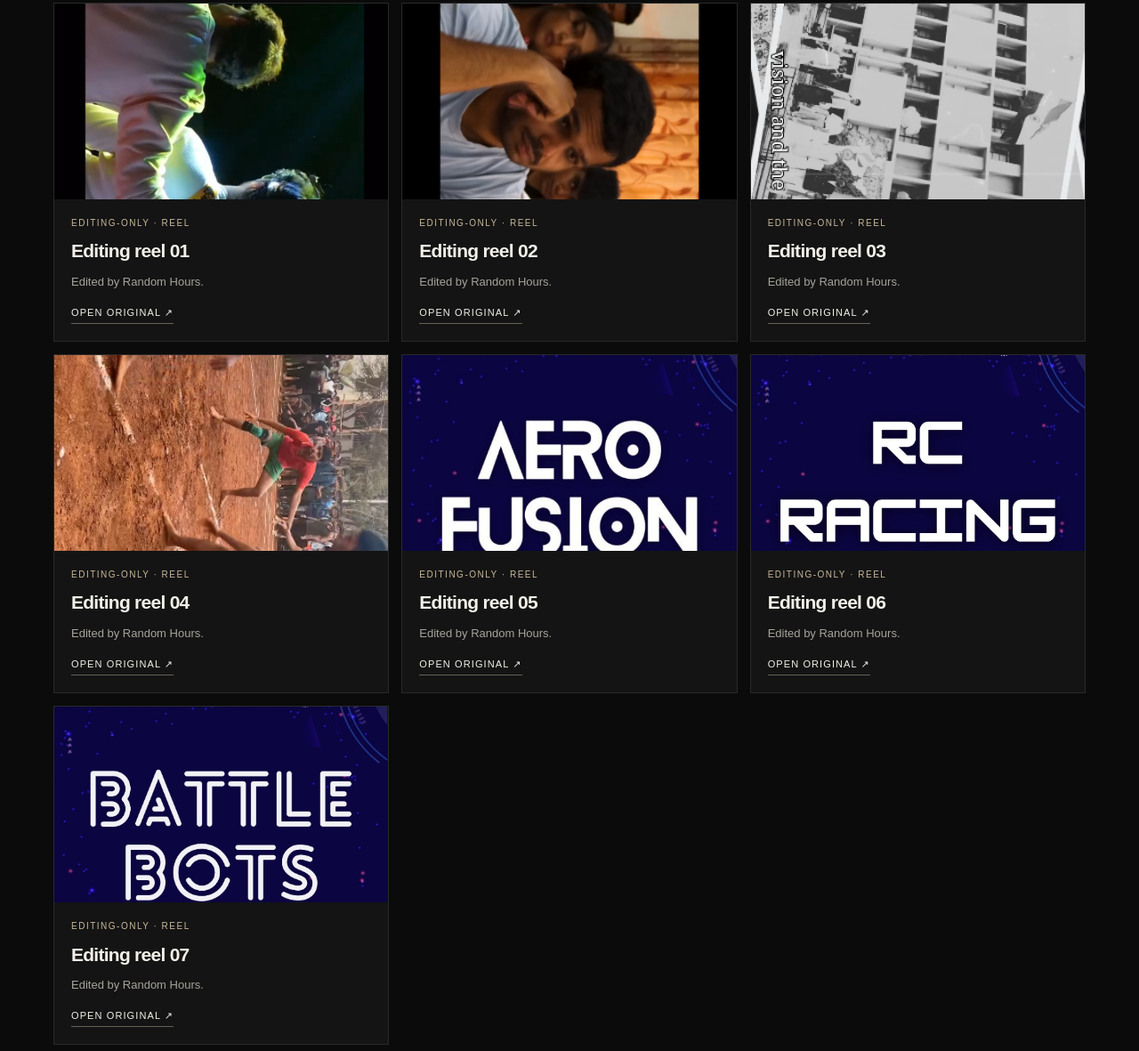
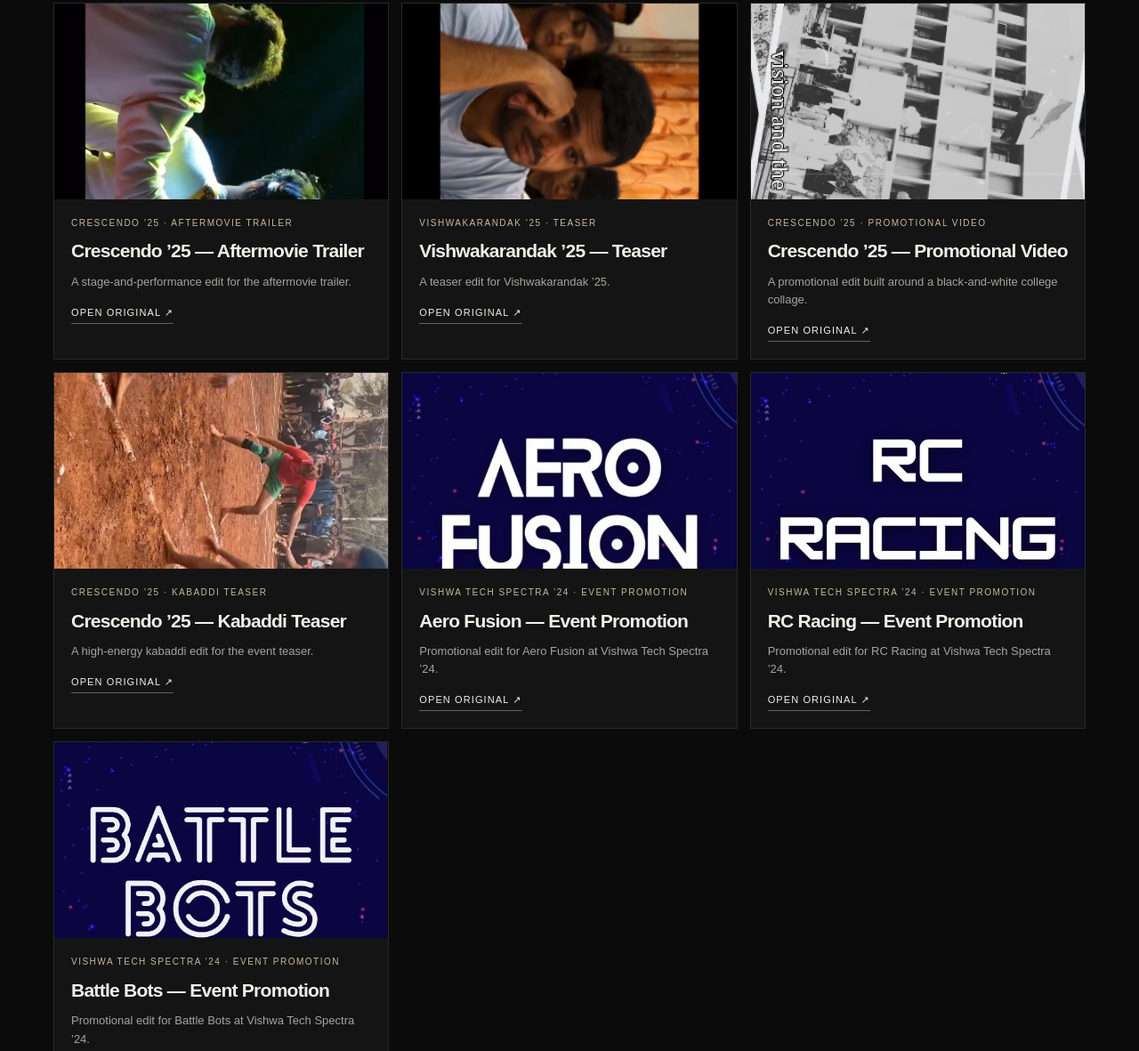
Before and after one commit to prathameshmohod174/portfolio, a website: page index.html in a window 1280 px wide. Shown: the part 4694-5875 px from the top of the page at 89% size. Drawn offline with Linux system fonts and the light colour scheme.

Commit message:
Replace generic editing reel titles with project titles

```diff
--- a/index.html
+++ b/index.html
@@ -62,13 +62,13 @@ a{color:inherit;text-decoration:none}a:focus-visible,button:focus-visible{outlin
   <section id="editing" class="section">
     <div class="sectionhead"><div><div class="eyebrow">03 / Post-production</div><h2>The cut is part<br>of the story.</h2></div><p>Editing work is presented separately wherever the role was editing-only. Projects involving both filming and editing are credited as such.</p></div>
     <div class="grid">
-      <article class="card social-card"><div class="visual edit"><a class="visual-link" href="https://www.instagram.com/reel/DIZK_csKCzc/" target="_blank" rel="noopener" aria-label="Open original Instagram reel"><img class="social-thumb" src="assets/01-crescendo-25-aftermovie-trailer.png" alt="Visual from Random Hours Instagram reel" loading="lazy" referrerpolicy="no-referrer"><span class="thumb-fallback" aria-hidden="true">VIEW ORIGINAL ↗</span></a></div><div class="cardbody"><div class="tag">Editing-only · Reel</div><h3>Editing reel 01</h3><p>Edited by Random Hours.</p><div class="links"><a class="smalllink" href="https://www.instagram.com/reel/DIZK_csKCzc/" target="_blank" rel="noopener">Open original ↗</a></div></div></article>
-      <article class="card social-card"><div class="visual edit"><a class="visual-link" href="https://www.instagram.com/reel/DEhLh2uR2dp/" target="_blank" rel="noopener" aria-label="Open original Instagram reel"><img class="social-thumb" src="assets/02-vishwakarandak-25-teaser.png" alt="Visual from Random Hours Instagram reel" loading="lazy" referrerpolicy="no-referrer"><span class="thumb-fallback" aria-hidden="true">VIEW ORIGINAL ↗</span></a></div><div class="cardbody"><div class="tag">Editing-only · Reel</div><h3>Editing reel 02</h3><p>Edited by Random Hours.</p><div class="links"><a class="smalllink" href="https://www.instagram.com/reel/DEhLh2uR2dp/" target="_blank" rel="noopener">Open original ↗</a></div></div></article>
-      <article class="card social-card"><div class="visual edit"><a class="visual-link" href="https://www.instagram.com/reel/DDjn-YUs-Jb/" target="_blank" rel="noopener" aria-label="Open original Instagram reel"><img class="social-thumb" src="assets/03-crescendo-25-promotional-video.png" alt="Visual from Random Hours Instagram reel" loading="lazy" referrerpolicy="no-referrer"><span class="thumb-fallback" aria-hidden="true">VIEW ORIGINAL ↗</span></a></div><div class="cardbody"><div class="tag">Editing-only · Reel</div><h3>Editing reel 03</h3><p>Edited by Random Hours.</p><div class="links"><a class="smalllink" href="https://www.instagram.com/reel/DDjn-YUs-Jb/" target="_blank" rel="noopener">Open original ↗</a></div></div></article>
-      <article class="card social-card"><div class="visual edit"><a class="visual-link" href="https://www.instagram.com/reel/DDmUtObN_fI/" target="_blank" rel="noopener" aria-label="Open original Instagram reel"><img class="social-thumb" src="assets/04-crescendo-25-kabaddi-teaser.png" alt="Visual from Random Hours Instagram reel" loading="lazy" referrerpolicy="no-referrer"><span class="thumb-fallback" aria-hidden="true">VIEW ORIGINAL ↗</span></a></div><div class="cardbody"><div class="tag">Editing-only · Reel</div><h3>Editing reel 04</h3><p>Edited by Random Hours.</p><div class="links"><a class="smalllink" href="https://www.instagram.com/reel/DDmUtObN_fI/" target="_blank" rel="noopener">Open original ↗</a></div></div></article>
-      <article class="card social-card"><div class="visual edit"><a class="visual-link" href="https://www.instagram.com/reel/CyI-w7woqYi/" target="_blank" rel="noopener" aria-label="Open original Instagram reel"><img class="social-thumb" src="assets/05-vishwa-tech-spectra-24-aero-fusion.png" alt="Visual from Random Hours Instagram reel" loading="lazy" referrerpolicy="no-referrer"><span class="thumb-fallback" aria-hidden="true">VIEW ORIGINAL ↗</span></a></div><div class="cardbody"><div class="tag">Editing-only · Reel</div><h3>Editing reel 05</h3><p>Edited by Random Hours.</p><div class="links"><a class="smalllink" href="https://www.instagram.com/reel/CyI-w7woqYi/" target="_blank" rel="noopener">Open original ↗</a></div></div></article>
-      <article class="card social-card"><div class="visual edit"><a class="visual-link" href="https://www.instagram.com/reel/CyOLkmsIkdQ/" target="_blank" rel="noopener" aria-label="Open original Instagram reel"><img class="social-thumb" src="assets/06-vishwa-tech-spectra-24-rc-racing.png" alt="Visual from Random Hours Instagram reel" loading="lazy" referrerpolicy="no-referrer"><span class="thumb-fallback" aria-hidden="true">VIEW ORIGINAL ↗</span></a></div><div class="cardbody"><div class="tag">Editing-only · Reel</div><h3>Editing reel 06</h3><p>Edited by Random Hours.</p><div class="links"><a class="smalllink" href="https://www.instagram.com/reel/CyOLkmsIkdQ/" target="_blank" rel="noopener">Open original ↗</a></div></div></article>
-      <article class="card social-card"><div class="visual edit"><a class="visual-link" href="https://www.instagram.com/reel/CyWGN-tvXH1/" target="_blank" rel="noopener" aria-label="Open original Instagram reel"><img class="social-thumb" src="assets/07-vishwa-tech-spectra-24-battle-bots.png" alt="Visual from Random Hours Instagram reel" loading="lazy" referrerpolicy="no-referrer"><span class="thumb-fallback" aria-hidden="true">VIEW ORIGINAL ↗</span></a></div><div class="cardbody"><div class="tag">Editing-only · Reel</div><h3>Editing reel 07</h3><p>Edited by Random Hours.</p><div class="links"><a class="smalllink" href="https://www.instagram.com/reel/CyWGN-tvXH1/" target="_blank" rel="noopener">Open original ↗</a></div></div></article>
+      <article class="card social-card"><div class="visual edit"><a class="visual-link" href="https://www.instagram.com/reel/DIZK_csKCzc/" target="_blank" rel="noopener" aria-label="Open original Instagram reel"><img class="social-thumb" src="assets/01-crescendo-25-aftermovie-trailer.png" alt="Crescendo 25 aftermovie trailer stage and performance thumbnail" loading="lazy" referrerpolicy="no-referrer"><span class="thumb-fallback" aria-hidden="true">VIEW ORIGINAL ↗</span></a></div><div class="cardbody"><div class="tag">Crescendo ’25 · Aftermovie trailer</div><h3>Crescendo ’25 — Aftermovie Trailer</h3><p>A stage-and-performance edit for the aftermovie trailer.</p><div class="links"><a class="smalllink" href="https://www.instagram.com/reel/DIZK_csKCzc/" target="_blank" rel="noopener">Open original ↗</a></div></div></article>
+      <article class="card social-card"><div class="visual edit"><a class="visual-link" href="https://www.instagram.com/reel/DEhLh2uR2dp/" target="_blank" rel="noopener" aria-label="Open original Instagram reel"><img class="social-thumb" src="assets/02-vishwakarandak-25-teaser.png" alt="Vishwakarandak 25 teaser thumbnail" loading="lazy" referrerpolicy="no-referrer"><span class="thumb-fallback" aria-hidden="true">VIEW ORIGINAL ↗</span></a></div><div class="cardbody"><div class="tag">Vishwakarandak ’25 · Teaser</div><h3>Vishwakarandak ’25 — Teaser</h3><p>A teaser edit for Vishwakarandak ’25.</p><div class="links"><a class="smalllink" href="https://www.instagram.com/reel/DEhLh2uR2dp/" target="_blank" rel="noopener">Open original ↗</a></div></div></article>
+      <article class="card social-card"><div class="visual edit"><a class="visual-link" href="https://www.instagram.com/reel/DDjn-YUs-Jb/" target="_blank" rel="noopener" aria-label="Open original Instagram reel"><img class="social-thumb" src="assets/03-crescendo-25-promotional-video.png" alt="Crescendo 25 promotional video thumbnail" loading="lazy" referrerpolicy="no-referrer"><span class="thumb-fallback" aria-hidden="true">VIEW ORIGINAL ↗</span></a></div><div class="cardbody"><div class="tag">Crescendo ’25 · Promotional video</div><h3>Crescendo ’25 — Promotional Video</h3><p>A promotional edit built around a black-and-white college collage.</p><div class="links"><a class="smalllink" href="https://www.instagram.com/reel/DDjn-YUs-Jb/" target="_blank" rel="noopener">Open original ↗</a></div></div></article>
+      <article class="card social-card"><div class="visual edit"><a class="visual-link" href="https://www.instagram.com/reel/DDmUtObN_fI/" target="_blank" rel="noopener" aria-label="Open original Instagram reel"><img class="social-thumb" src="assets/04-crescendo-25-kabaddi-teaser.png" alt="Crescendo 25 kabaddi teaser thumbnail" loading="lazy" referrerpolicy="no-referrer"><span class="thumb-fallback" aria-hidden="true">VIEW ORIGINAL ↗</span></a></div><div class="cardbody"><div class="tag">Crescendo ’25 · Kabaddi teaser</div><h3>Crescendo ’25 — Kabaddi Teaser</h3><p>A high-energy kabaddi edit for the event teaser.</p><div class="links"><a class="smalllink" href="https://www.instagram.com/reel/DDmUtObN_fI/" target="_blank" rel="noopener">Open original ↗</a></div></div></article>
+      <article class="card social-card"><div class="visual edit"><a class="visual-link" href="https://www.instagram.com/reel/CyI-w7woqYi/" target="_blank" rel="noopener" aria-label="Open original Instagram reel"><img class="social-thumb" src="assets/05-vishwa-tech-spectra-24-aero-fusion.png" alt="Vishwa Tech Spectra 24 Aero Fusion promotional thumbnail" loading="lazy" referrerpolicy="no-referrer"><span class="thumb-fallback" aria-hidden="true">VIEW ORIGINAL ↗</span></a></div><div class="cardbody"><div class="tag">Vishwa Tech Spectra ’24 · Event promotion</div><h3>Aero Fusion — Event Promotion</h3><p>Promotional edit for Aero Fusion at Vishwa Tech Spectra ’24.</p><div class="links"><a class="smalllink" href="https://www.instagram.com/reel/CyI-w7woqYi/" target="_blank" rel="noopener">Open original ↗</a></div></div></article>
+      <article class="card social-card"><div class="visual edit"><a class="visual-link" href="https://www.instagram.com/reel/CyOLkmsIkdQ/" target="_blank" rel="noopener" aria-label="Open original Instagram reel"><img class="social-thumb" src="assets/06-vishwa-tech-spectra-24-rc-racing.png" alt="Vishwa Tech Spectra 24 RC Racing promotional thumbnail" loading="lazy" referrerpolicy="no-referrer"><span class="thumb-fallback" aria-hidden="true">VIEW ORIGINAL ↗</span></a></div><div class="cardbody"><div class="tag">Vishwa Tech Spectra ’24 · Event promotion</div><h3>RC Racing — Event Promotion</h3><p>Promotional edit for RC Racing at Vishwa Tech Spectra ’24.</p><div class="links"><a class="smalllink" href="https://www.instagram.com/reel/CyOLkmsIkdQ/" target="_blank" rel="noopener">Open original ↗</a></div></div></article>
+      <article class="card social-card"><div class="visual edit"><a class="visual-link" href="https://www.instagram.com/reel/CyWGN-tvXH1/" target="_blank" rel="noopener" aria-label="Open original Instagram reel"><img class="social-thumb" src="assets/07-vishwa-tech-spectra-24-battle-bots.png" alt="Vishwa Tech Spectra 24 Battle Bots promotional thumbnail" loading="lazy" referrerpolicy="no-referrer"><span class="thumb-fallback" aria-hidden="true">VIEW ORIGINAL ↗</span></a></div><div class="cardbody"><div class="tag">Vishwa Tech Spectra ’24 · Event promotion</div><h3>Battle Bots — Event Promotion</h3><p>Promotional edit for Battle Bots at Vishwa Tech Spectra ’24.</p><div class="links"><a class="smalllink" href="https://www.instagram.com/reel/CyWGN-tvXH1/" target="_blank" rel="noopener">Open original ↗</a></div></div></article>
     </div>
   </section>
 
```
